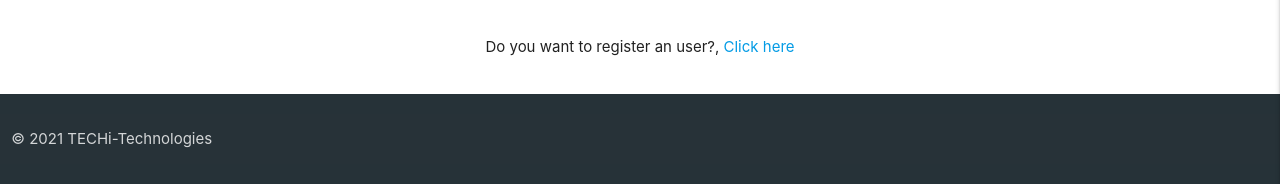
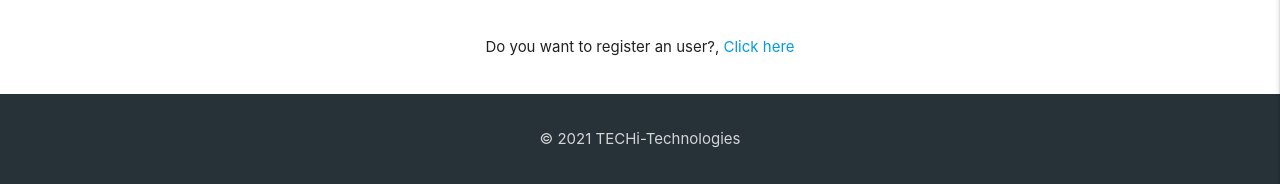
Before and after one commit to ED-IP/Milestone-3-project, a Flask app: page /add_entry in a window 1280 px wide. Shown: the part 635-819 px from the top of the page. Run offline with Flask 2, Linux system fonts and the light colour scheme; some libraries are stand-ins or nearby versions.

Commit message:
adjustements for the footer

```diff
--- a/templates/base.html
+++ b/templates/base.html
@@ -76,7 +76,7 @@
     </main>
     <footer class="page-footer blue-grey darken-4">
         <div class="row footer-copyright">
-            <div class="col s12 container">
+            <div class="col s12 container center-align">
                 © 2021 TECHi-Technologies
             </div>
         </div>
```
